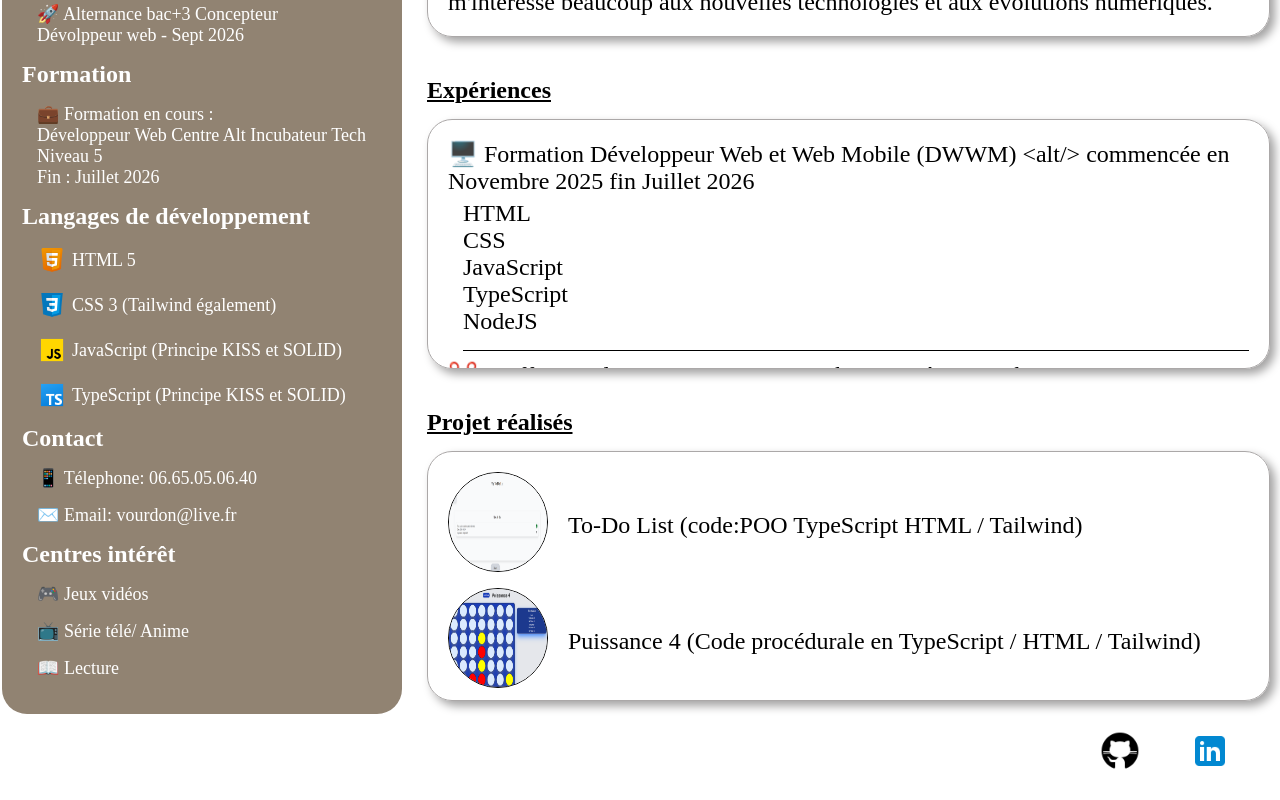
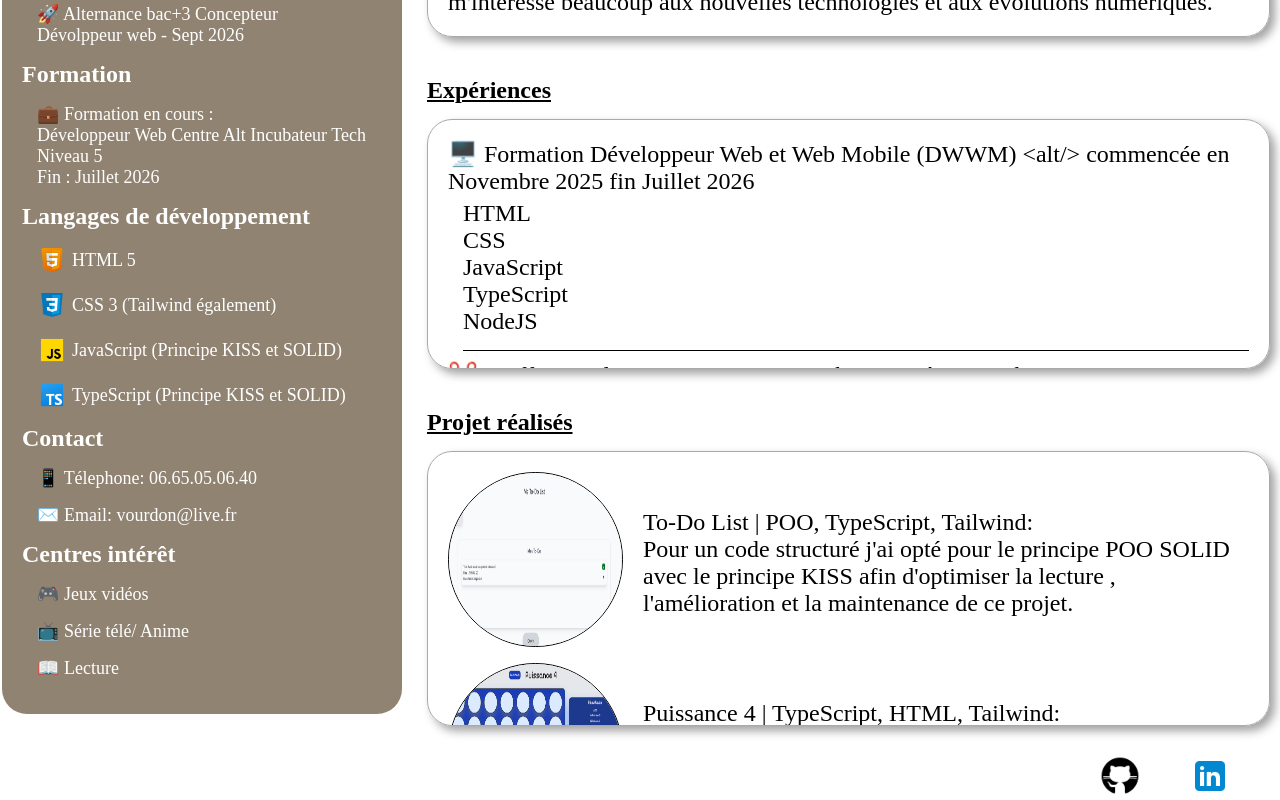
Before and after one commit to LudovicVRDN/WebCV, a React (Vite) app in the folder webCV/: page / in a window 1280 px wide. Shown: the part 481-1281 px from the top of the page. Before the commit the page ends 1256 px from the top, so only its background shows below. Built offline with nearby package versions, Linux system fonts and the light colour scheme.

Commit message:
feat update

```diff
--- a/webCV/src/components/main.jsx
+++ b/webCV/src/components/main.jsx
@@ -65,21 +65,24 @@ function Main() {
       </article>
       <article>
         <h2>Projet réalisés</h2>
-        <ul className="block">
+        <ul className="blockProjet">
             <li className="project">
                 <a target="_blank" href="https://willowy-frangipane-fc6eb5.netlify.app"> <img className="projet" src ={todo} alt="Capture d'écran to do list"/>
                 </a>
-                To-Do List (code:POO TypeScript HTML / Tailwind)
+                To-Do List | POO, TypeScript, Tailwind: <br/>
+                Pour un code structuré j'ai opté pour le principe POO SOLID avec le principe KISS afin d'optimiser la lecture , l'amélioration et la maintenance de ce projet.
             </li>
             <li className="project">
                 <a target="_blank" href="https://puissancefour.netlify.app"> <img className="projet" src ={puissanceF} alt="Capture d'écran to do list"/>
                 </a>
-                Puissance 4 (Code procédurale en TypeScript / HTML / Tailwind)
+                Puissance 4 | TypeScript, HTML, Tailwind:  <br/>
+                Sur ce jeu du puissance 4 une logique algorithmique complexe est créee en TypeScript, on y retrouve des gestions d'états et de la manipulation du DOM optimisée.
             </li>
                <li className="project">
                 <a target="_blank" href="Mettre le lien" > <img className="projet" src ={webcv} alt="Capture d'écran to do list"/>
                 </a>
-                Web CV (Code réalise avec React et Vite)
+                Web CV | React, Vite, Tailwind <br/>
+                Pour un design moderne et responsive j'ai choisi de créer mon CV interactif via React et Vite. Ce framework moderne permet de créer des composants plus faciles à maintenir et à faire évoluer.
             </li>
         </ul>
       </article>
--- a/webCV/src/style/main.css
+++ b/webCV/src/style/main.css
@@ -27,6 +27,20 @@
     margin: auto;
     font-size: x-large;
 }
+.blockProjet{
+    padding: 20px;
+    display: flex;
+    flex-direction: column;
+    gap: 10px;
+    border: 1px solid rgb(171, 168, 168);
+    border-radius: 25px;
+    box-shadow: 5px 5px 10px rgb(163, 162, 162) ;
+    overflow-y: auto;
+    max-height: 275px;
+    max-width: 1000px;
+    margin: auto;
+    font-size: x-large;
+}
 .block ul{
     border-bottom: 1px solid black;
     padding-bottom: 15px;
@@ -50,3 +64,9 @@
     align-items: center;
     gap: 20px;
 }
+@media screen and (min-width: 768px) {
+    .projet{
+        width: 175px;
+        height: 175px;
+    }
+}
```
